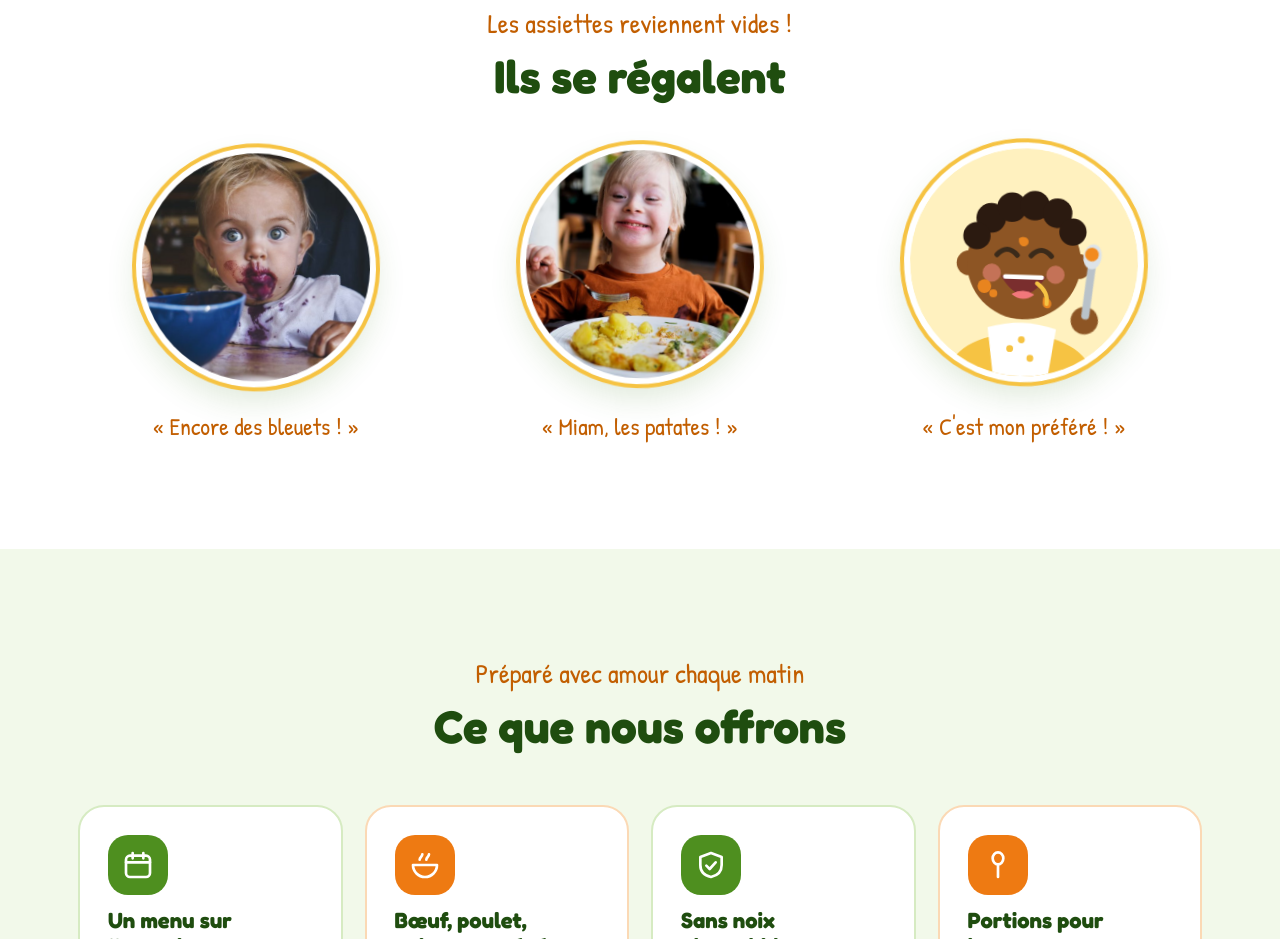
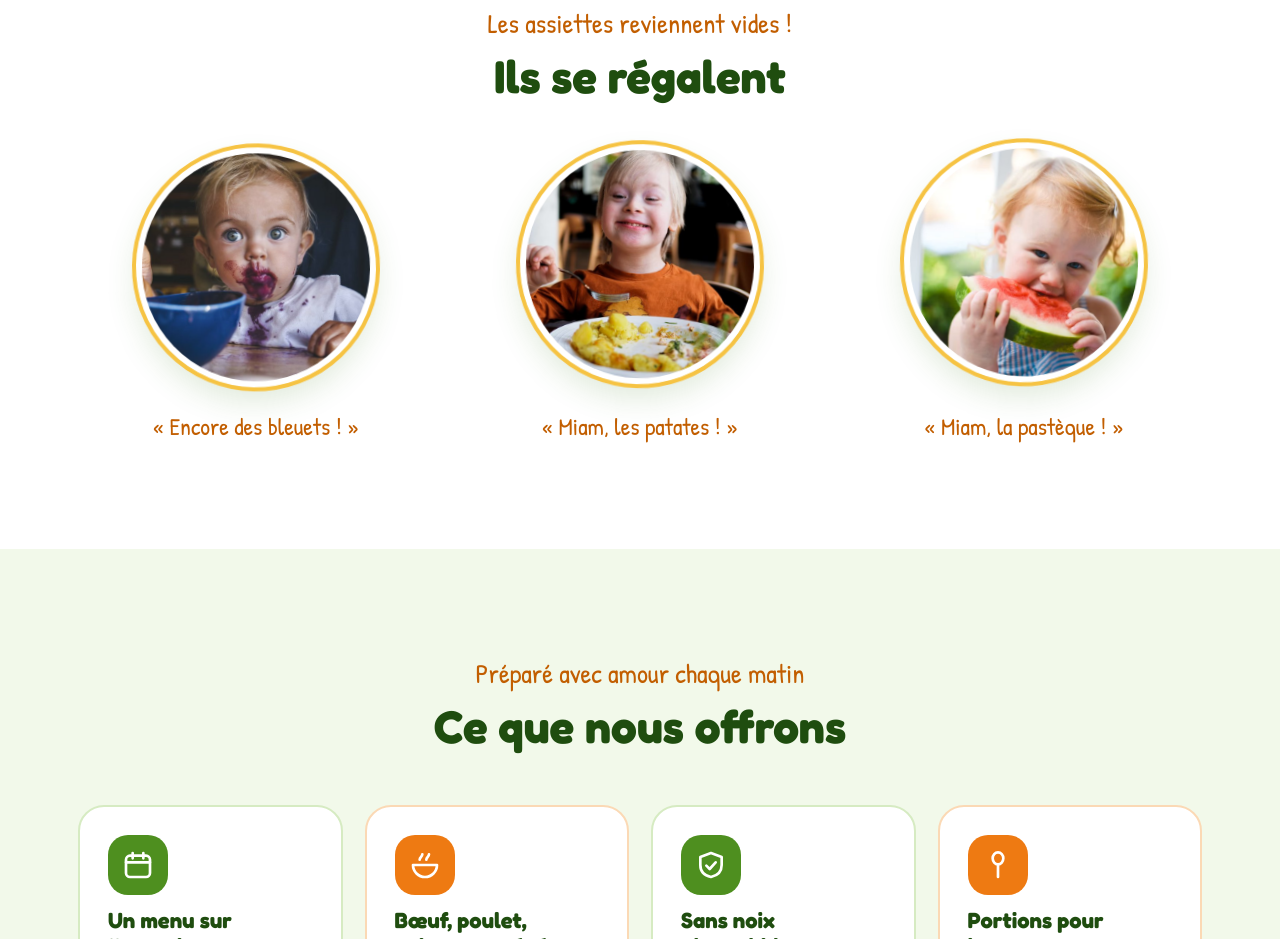
Before and after one commit to SCNutrition26/SC-Nutrition-site, a plain HTML site: page index.html in a window 1280 px wide. Shown: the part 1156-2095 px from the top of the page. Drawn offline with Linux system fonts and the light colour scheme.

Commit message:
Troisième photo d'enfant (pastèque)
Co-Authored-By: Claude Opus 5.5 <noreply@anthropic.com>
Claude-Session: https://claude.ai/code/session_019VUN6zxKHfgbfGuu7HXqsC

```diff
--- a/index.html
+++ b/index.html
@@ -351,22 +351,7 @@ footer{background:var(--yellow);color:var(--green-dd);padding-block:30px calc(30
     <div class="kids">
       <figure class="kidfig reveal d1"><img class="kid k1" src="photos/enfant-1.jpg" alt="Bébé aux grands yeux, la bouche toute barbouillée de purée de bleuets" width="240" height="240" loading="lazy"><figcaption>« Encore des bleuets ! »</figcaption></figure>
       <figure class="kidfig reveal d2"><img class="kid k2" src="photos/enfant-2.jpg" alt="Garçon tout sourire qui mange des pommes de terre" width="240" height="240" loading="lazy"><figcaption>« Miam, les patates ! »</figcaption></figure>
-      <figure class="kidfig reveal d3"><svg class="kid k3" viewBox="0 0 200 200" role="img" aria-label="Enfant souriant, le visage taché de sauce, qui mange avec une cuillère">
-<circle cx="100" cy="100" r="100" fill="#FFF1BF"/>
-<path d="M36 200C42 150 158 150 164 200Z" fill="#F6C343"/>
-<path d="M70 158Q100 148 130 158L124 200H76Z" fill="#fff"/><circle cx="90" cy="176" r="3" fill="#F6C343"/><circle cx="108" cy="184" r="3" fill="#F6C343"/><circle cx="100" cy="168" r="3" fill="#F6C343"/>
-<circle cx="52" cy="102" r="11" fill="#8D5524"/><circle cx="148" cy="102" r="11" fill="#8D5524"/>
-<circle cx="100" cy="100" r="50" fill="#8D5524"/>
-<g fill="#2B1A10"><circle cx="70" cy="62" r="13"/><circle cx="88" cy="52" r="13"/><circle cx="108" cy="50" r="13"/><circle cx="128" cy="56" r="13"/><circle cx="142" cy="72" r="12"/><circle cx="58" cy="78" r="12"/></g>
-<path d="M76 94q9-10 18 0M106 94q9-10 18 0" stroke="#3A2A1A" stroke-width="4.5" fill="none" stroke-linecap="round"/>
-<circle cx="72" cy="110" r="8" fill="#F28B82" opacity=".55"/><circle cx="128" cy="110" r="8" fill="#F28B82" opacity=".55"/>
-<path d="M80 112Q100 144 120 112Z" fill="#7A2E2E"/><path d="M90 128q10 8 20 0q-10-6-20 0z" fill="#F2777A"/><path d="M84 113H116" stroke="#fff" stroke-width="4" stroke-linecap="round"/>
-<circle cx="66" cy="122" r="6" fill="#F28A1E" opacity=".9"/><circle cx="74" cy="128" r="3.5" fill="#F28A1E" opacity=".9"/>
-<path d="M95 79c5-3 10 0 8 5c-3 4-9 2-8-5z" fill="#F28A1E" opacity=".9"/>
-<path d="M118 130c6 0 9 5 6 9c-4 2-8-1-6-9z" fill="#F28A1E" opacity=".9"/>
-<path d="M112 118c6 4 10 10 9 18" stroke="#F6C343" stroke-width="3.5" fill="none" stroke-linecap="round"/>
-<g class="spoon"><circle cx="156" cy="150" r="12" fill="#8D5524"/><path d="M158 146L176 104" stroke="#B9C2C9" stroke-width="7" stroke-linecap="round"/><ellipse cx="178" cy="98" rx="11" ry="8" fill="#DDE3E8" transform="rotate(-65 178 98)"/><circle cx="178" cy="96" r="6" fill="#F28A1E"/></g>
-</svg><figcaption>« C'est mon préféré ! »</figcaption></figure>
+      <figure class="kidfig reveal d3"><img class="kid k3" src="photos/enfant-3.jpg" alt="Petite fille qui croque une tranche de pastèque" width="240" height="240" loading="lazy"><figcaption>« Miam, la pastèque ! »</figcaption></figure>
     </div>
   </div>
 </section>
```
Also changed, not shown: photos/enfant-3.jpg (added).
